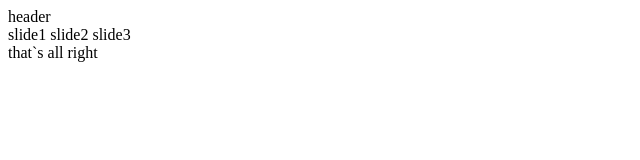
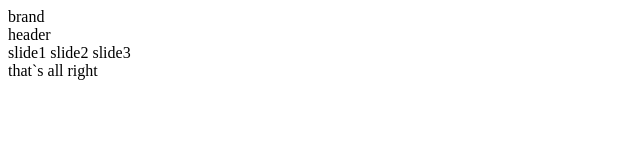
Before and after one commit to AKIHI021/git-github, a plain HTML site: page index.html in a window 1280 px wide. Shown: the whole page, without its empty margins (0-640 px from the left). Drawn offline with Linux system fonts and the light colour scheme.

Commit message:
brand added on master

```diff
--- a/index.html
+++ b/index.html
@@ -6,6 +6,9 @@
     <title>Document</title>
 </head>
 <body>
+    <div class="brand">
+        brand
+    </div>
     <header>
         header
     </header>
```
